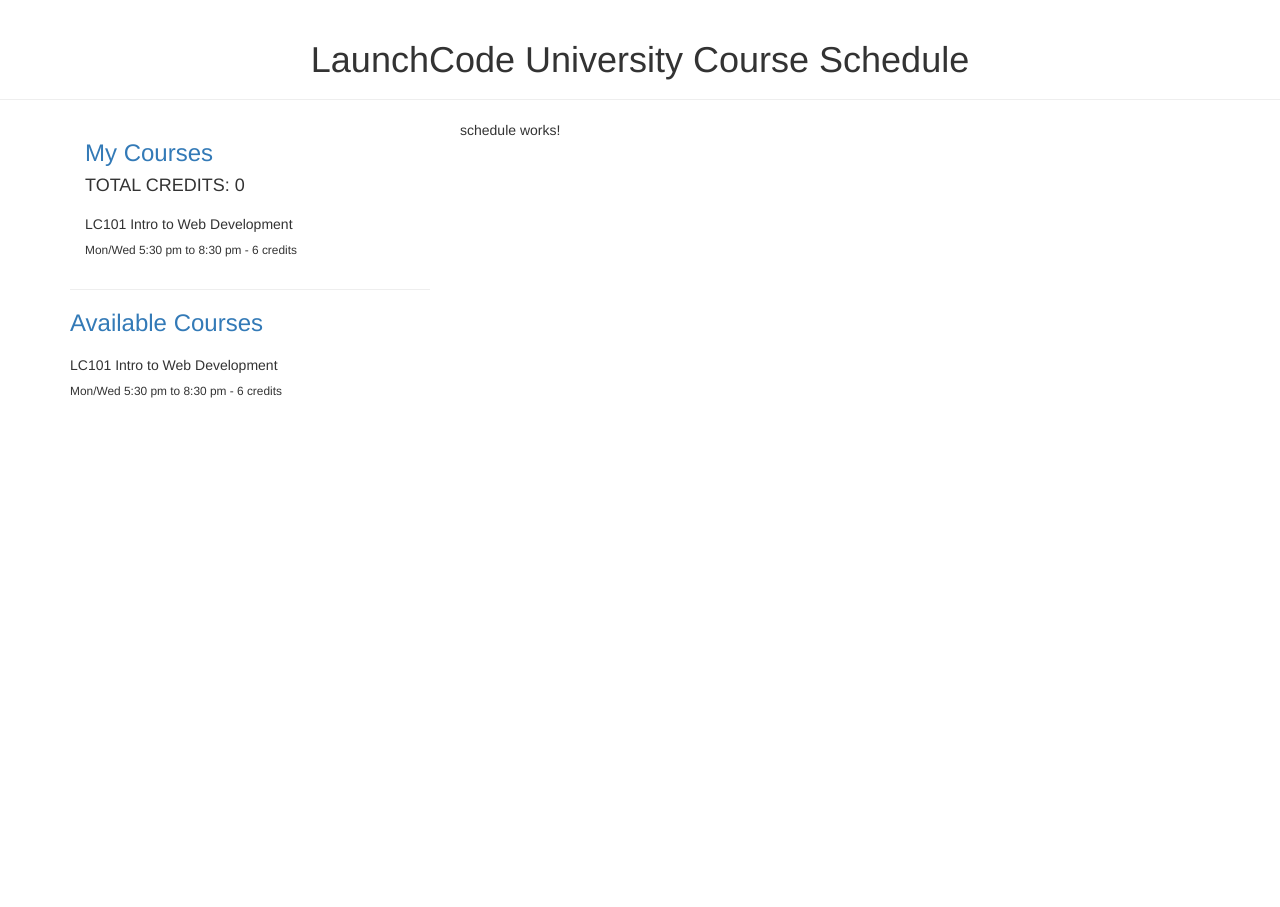
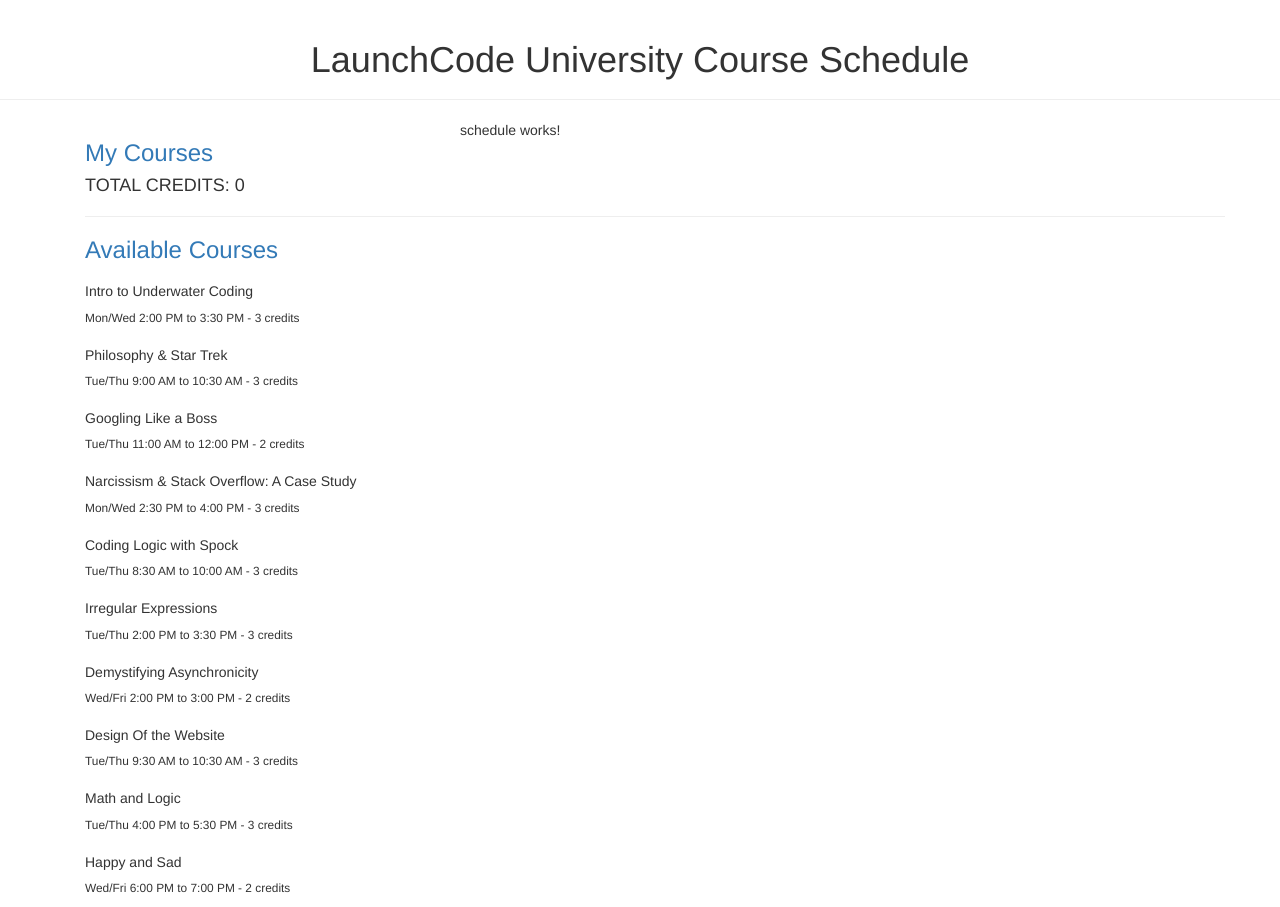
Before and after one commit to AnyaWynne/LC-CourseSchedule, an Angular app: page / in a window 1280 px wide. Before the commit the page ends 800 px from the top, so only its background shows below. Built offline with nearby package versions, Linux system fonts and the light colour scheme.

Commit message:
Course lists displaying on page with functionality to add and remove.

```diff
--- a/src/app/courses/courses.component.html
+++ b/src/app/courses/courses.component.html
@@ -1,14 +1,14 @@
 <div class="container">
     <h3 class="text-primary">My Courses</h3>
     <h4 class="text-uppercase">Total Credits: 0</h4>
-    <div class="col-12 vspace">
-        <h5 class="clickable"> LC101 Intro to Web Development</h5>
-        <p class="small"> Mon/Wed 5:30 pm to 8:30 pm - 6 credits</p>
+    <div class="col-12 vspace" *ngFor="let course of myCourses; let i = index">
+        <h5 class="clickable" (click)="removeCourse(i)"> {{course.title}}</h5>
+        <p class="small"> {{course.getDays()}} {{course.startTime}} to {{course.endTime}} - {{course.cre}} credits</p>
+    </div>
+    <hr>
+    <h3 class="text-primary">Available Courses</h3>
+    <div class="col-12 vspace" *ngFor="let item of allCourses; let i = index">
+        <h5 class="clickable" (click)="addCourse(i)"> {{item.title}}</h5>
+        <p class="small"> {{item.getDays()}} {{item.startTime}} to {{item.endTime}} - {{item.credits}} credits</p>
     </div>
 </div>
-<hr>
-<h3 class="text-primary">Available Courses</h3>
-    <div class="col-12 vspace">
-        <h5 class="clickable"> LC101 Intro to Web Development</h5>
-        <p class="small"> Mon/Wed 5:30 pm to 8:30 pm - 6 credits</p>
-    </div>
--- a/src/app/courses/courses.component.ts
+++ b/src/app/courses/courses.component.ts
@@ -33,4 +33,14 @@
 
   }
 
+  addCourse(index: number): void {
+    this.myCourses.push(this.availableCourses[index]);
+    this.availableCourses.splice(index, 1);
+  }
+
+  removeCourse (index: number): void {
+    this.availableCourses.push(this.myCourses[index]);
+    this.myCourses.splice(index, 1);
+  }
+
 }
```
